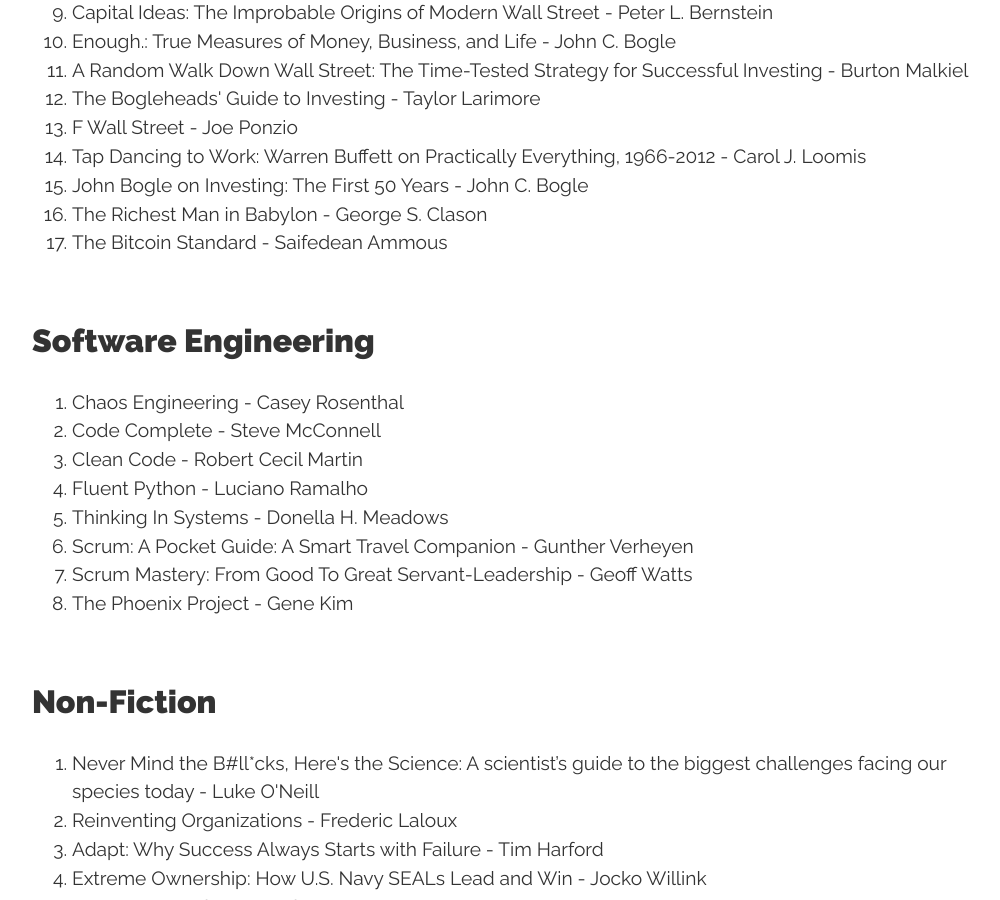
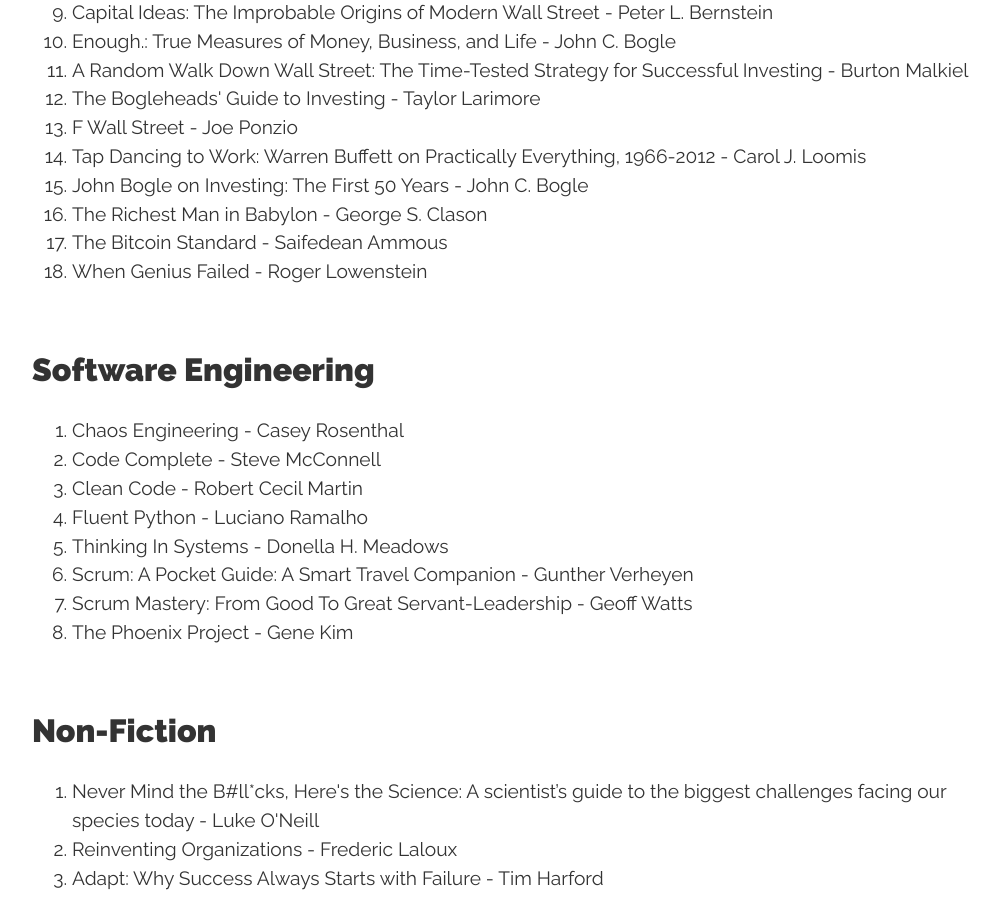
Before and after one commit to conanmercer/conanmercer.github.io, a Jekyll site: the page built from books.html, in a window 1280 px wide and 900 px high, scrolled down 871 px. Shown: the whole window, without its empty margins (128-1128 px from the left). Built offline with Jekyll 4.4.1, drawn with Linux system fonts in a browser that asks for light colours; nearby versions of some CDN libraries; some web fonts are replaced.

Commit message:
add, new book

```diff
--- a/books.html
+++ b/books.html
@@ -36,6 +36,7 @@
   <li>John Bogle on Investing: The First 50 Years - John C. Bogle</li>
   <li>The Richest Man in Babylon - George S. Clason</li>
   <li>The Bitcoin Standard - Saifedean Ammous</li>
+  <li>When Genius Failed - Roger Lowenstein</li>
 </ol>
 
 <h2>Software Engineering</h2>
```
